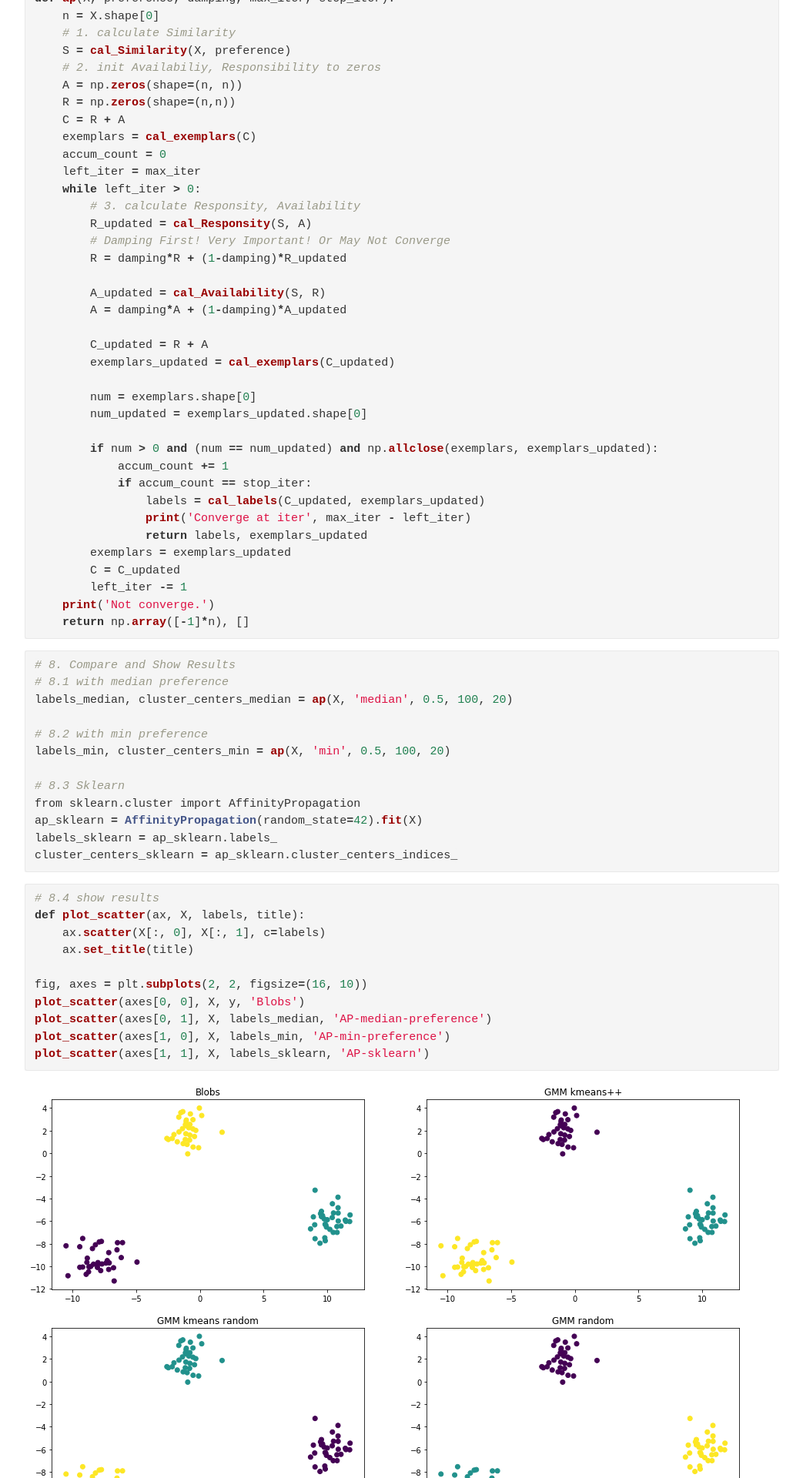
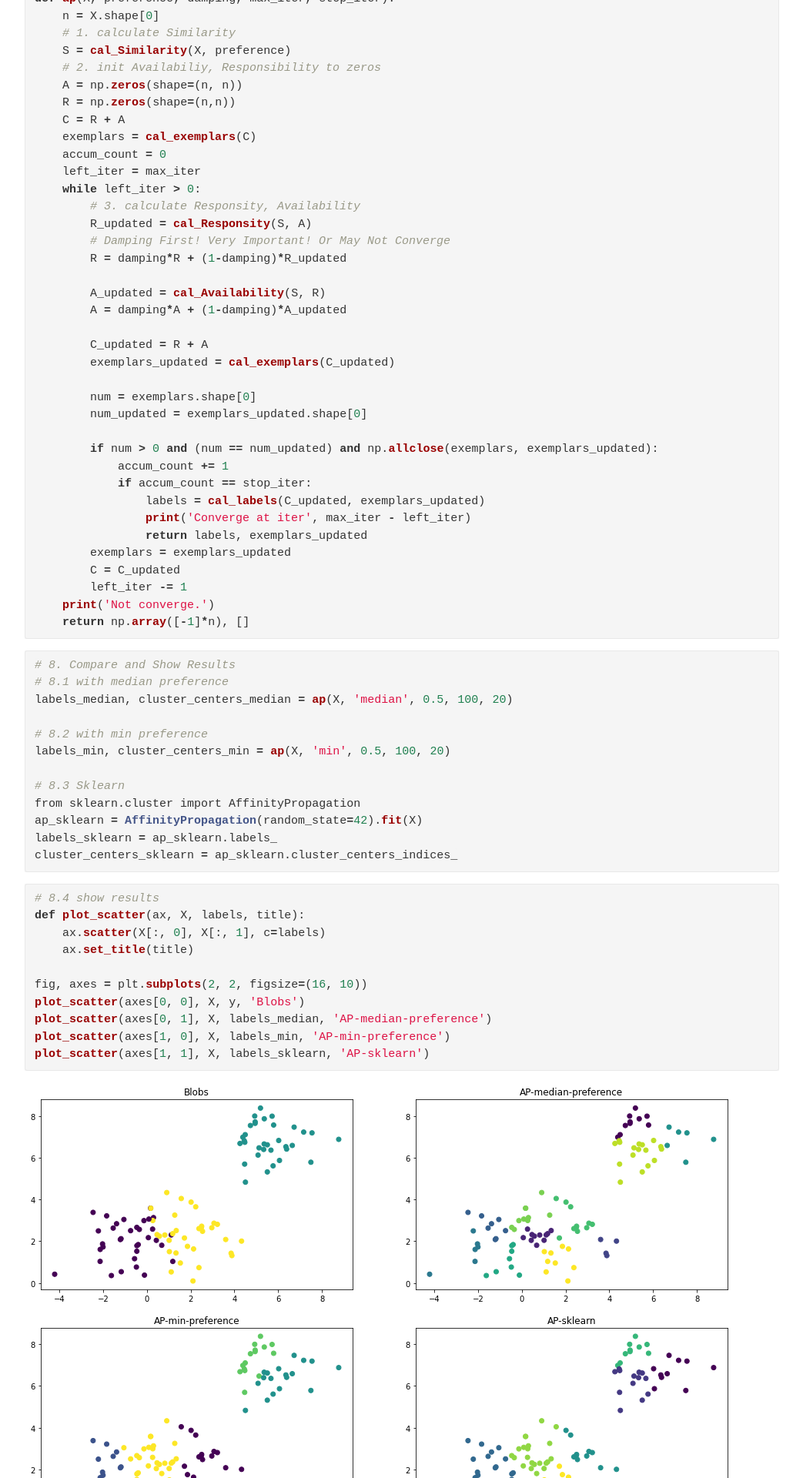
Before and after one commit to ainesmile/ainesmile.github.io, a Jekyll site: the page built from _posts/2020-10-15-affinity-propagation.md, in a window 1280 px wide. Shown: the part 4480-6400 px from the top of the page at 77% size, without its empty margins (118-1161 px from the left). Built offline with Jekyll 4.4.1, drawn with Linux system fonts in a browser that asks for light colours; formulas are drawn with MathJax 3.

Commit message:
bugfix: replace ap pics

````diff
--- a/_posts/2020-10-15-affinity-propagation.md
+++ b/_posts/2020-10-15-affinity-propagation.md
@@ -271,7 +271,7 @@ plot_scatter(axes[1, 0], X, labels_min, 'AP-min-preference')
 plot_scatter(axes[1, 1], X, labels_sklearn, 'AP-sklearn')
 ```
 
-![image](/pics/GaussianMixtureModels.png)
+![image](/pics/ap.png)
 
 ## 6. References
 
````
